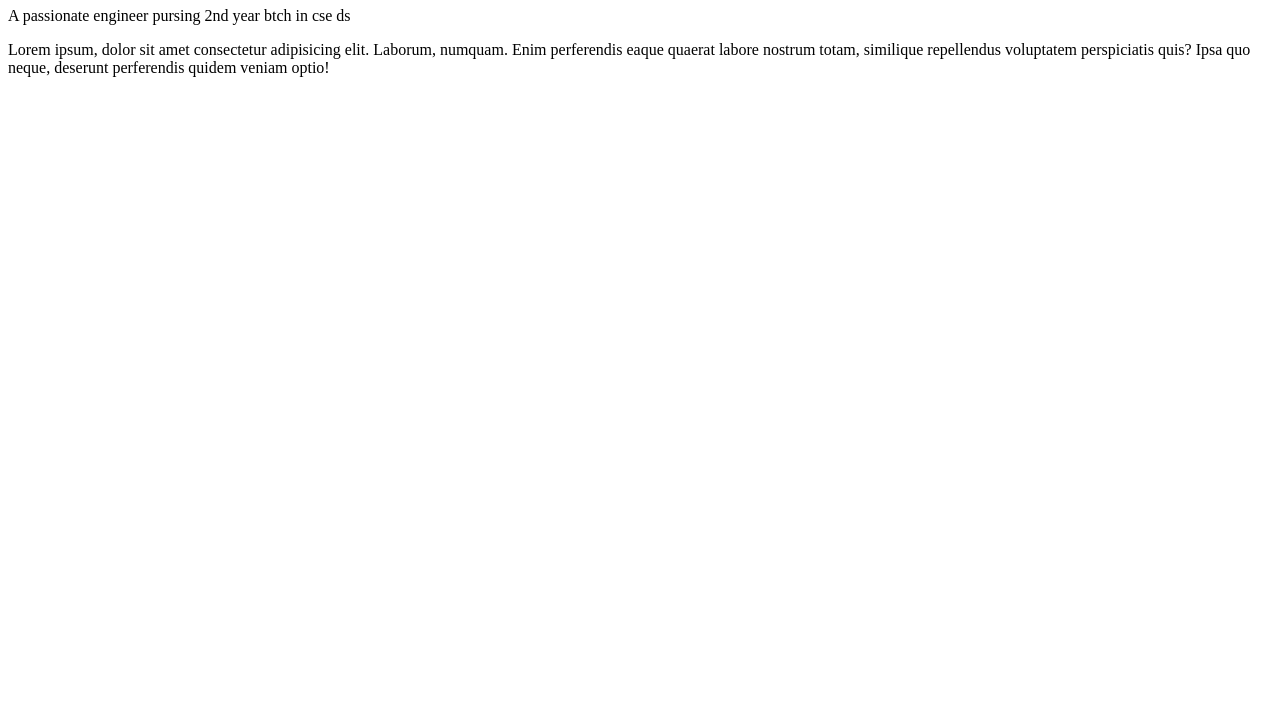
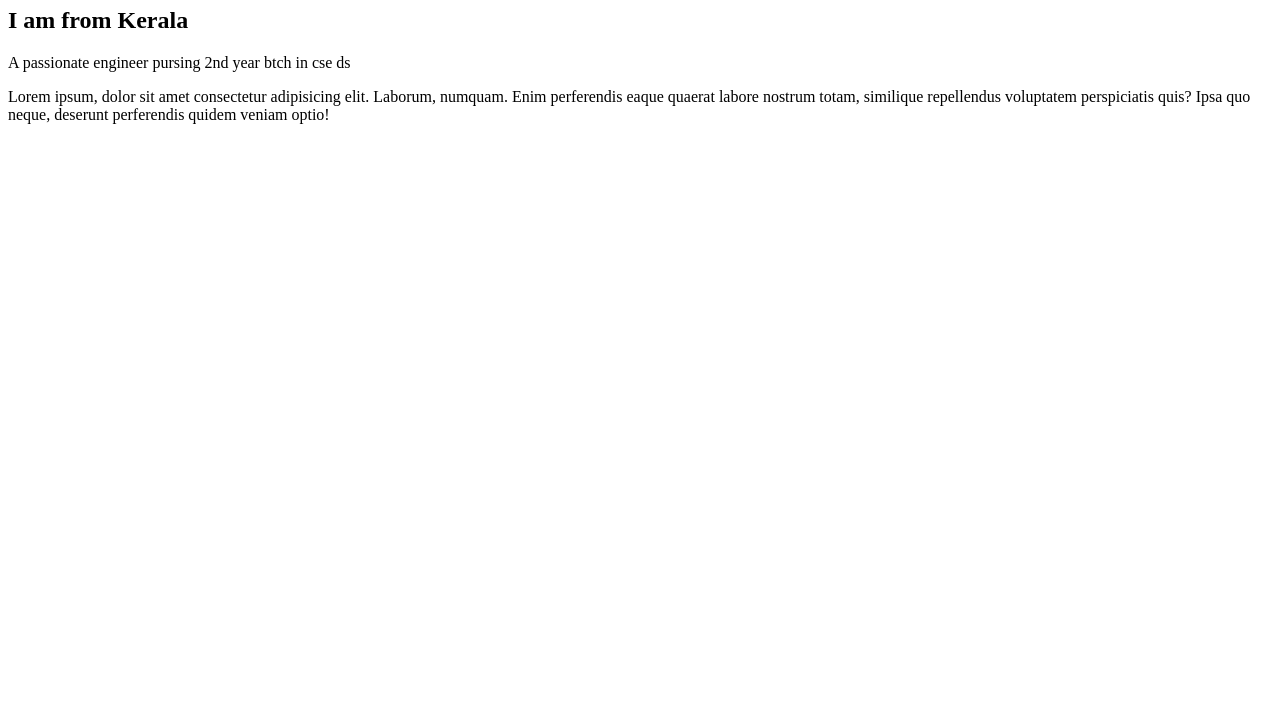
Before and after one commit to hrishikesh1616/intern, a plain HTML site: page index.html in a window 1280 px wide. Shown: the part 73-800 px from the top of the page. Drawn offline with Linux system fonts and the light colour scheme.

Commit message:
Added location

```diff
--- a/index.html
+++ b/index.html
@@ -7,6 +7,7 @@
 </head>
 <body>
     <h1>hi my name is Hrishi</h1>
+    <h2>I am from Kerala</h2>
     <p>A passionate engineer pursing 2nd year btch in cse ds</p>
     <p>Lorem ipsum, dolor sit amet consectetur adipisicing elit. Laborum, numquam. Enim perferendis eaque quaerat labore nostrum totam, similique repellendus voluptatem perspiciatis quis? Ipsa quo neque, deserunt perferendis quidem veniam optio!
 
```
